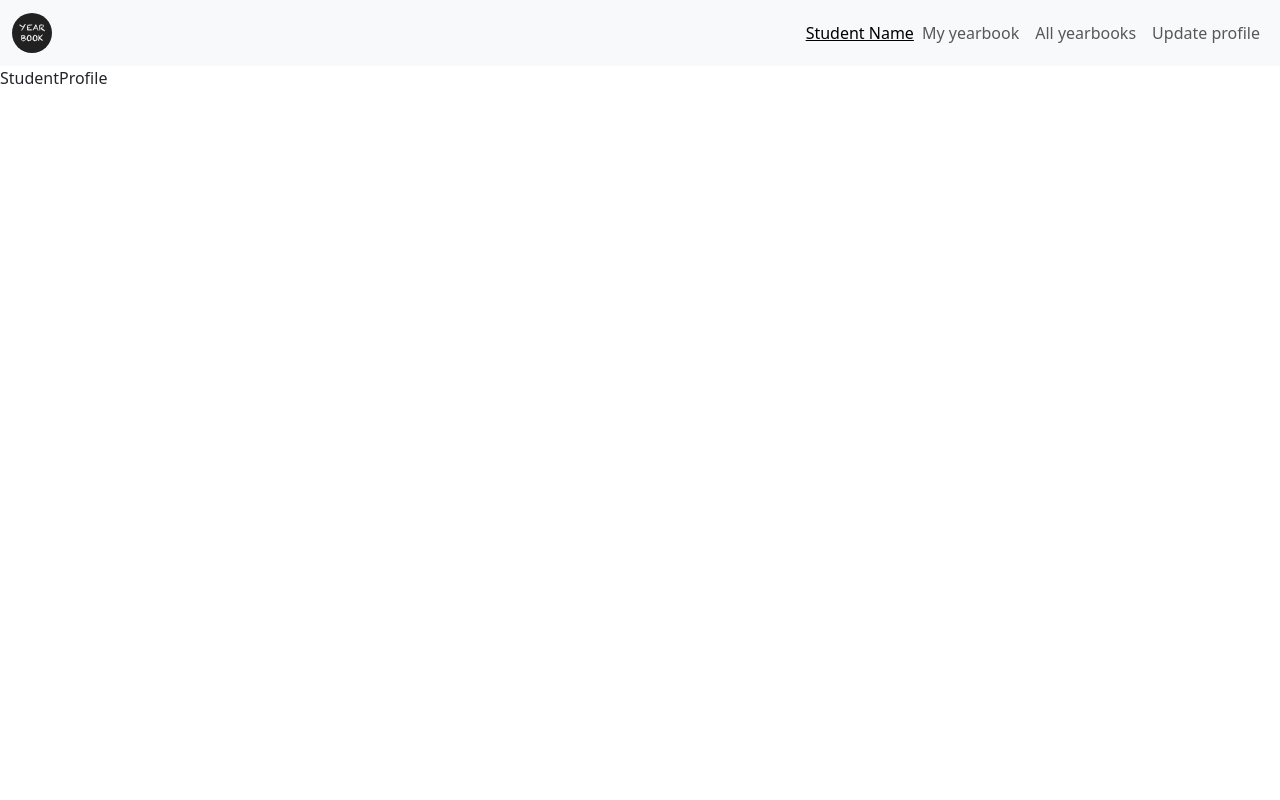
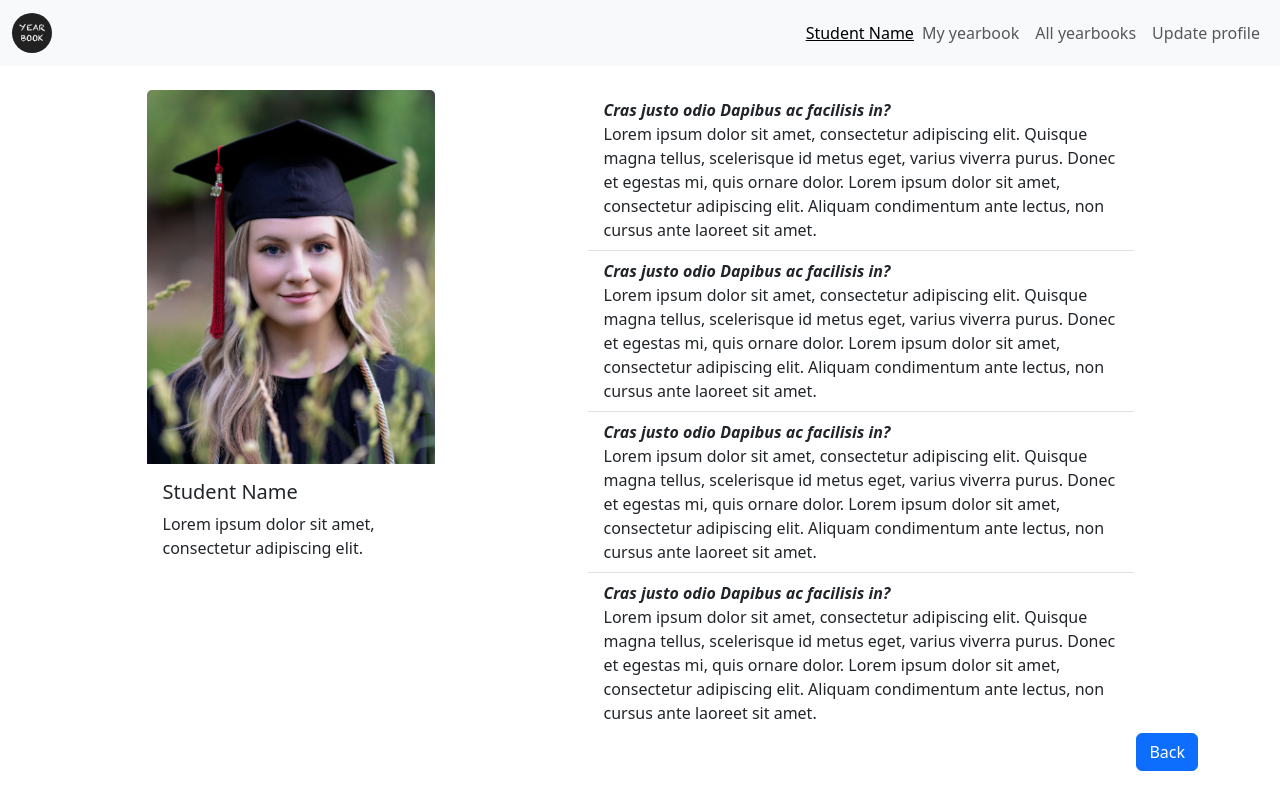
Before and after one commit to wenxpan/digital-yearbook-frontend, a React (Vite) app: page /students/1 in a window 1280 px wide. Built offline with nearby package versions, Linux system fonts and the light colour scheme.

Commit message:
added student profile page

```diff
--- a/src/components/ProfileCard.jsx
+++ b/src/components/ProfileCard.jsx
@@ -15,7 +15,7 @@ const ProfileCard = ({
   return (
     <Container
       className="my-2"
-      onClick={() => nav(`students/${1}`)}
+      onClick={() => nav(`/students/${1}`)}
       style={{ cursor: "pointer" }}
     >
       <Row>
--- a/src/pages/Classes.jsx
+++ b/src/pages/Classes.jsx
@@ -11,7 +11,7 @@ const Classes = () => {
   const nav = useNavigate()
   const classes = [1, 2, 3, 4, 5]
   return (
-    <Container fluid="md" className="text-md-center">
+    <Container fluid="md" className="text-md-center mt-4">
       <Row>
         <Col>
           <h1>School Name</h1>
--- a/src/pages/StudentProfile.jsx
+++ b/src/pages/StudentProfile.jsx
@@ -1,7 +1,65 @@
 import React from "react"
+import Button from "react-bootstrap/Button"
+import Card from "react-bootstrap/Card"
+import Row from "react-bootstrap/Row"
+import Col from "react-bootstrap/Col"
+import Container from "react-bootstrap/Container"
+import ListGroup from "react-bootstrap/ListGroup"
+import { useNavigate } from "react-router-dom"
 
-const StudentProfile = () => {
-  return <div>StudentProfile</div>
+const StudentProfile = ({
+  img = "/src/assets/profile-placeholder.jpg",
+  name = "Name",
+  quote = "Lorem ipsum dolor sit amet, consectetur adipiscing elit."
+}) => {
+  const nav = useNavigate()
+  const sampleQuestionEl = (
+    <>
+      <strong>
+        <em>Cras justo odio Dapibus ac facilisis in?</em>
+      </strong>
+      <br />
+      Lorem ipsum dolor sit amet, consectetur adipiscing elit. Quisque magna
+      tellus, scelerisque id metus eget, varius viverra purus. Donec et egestas
+      mi, quis ornare dolor. Lorem ipsum dolor sit amet, consectetur adipiscing
+      elit. Aliquam condimentum ante lectus, non cursus ante laoreet sit amet.
+    </>
+  )
+  return (
+    <>
+      <Container fluid="md" className="mt-4">
+        <Row lg={2} className="justify-content-around">
+          <Col lg="auto">
+            <Card className="border-0" style={{ width: "18rem" }}>
+              <Card.Img variant="top" src={img} />
+              <Card.Body>
+                <Card.Title>Student Name</Card.Title>
+                <Card.Text>
+                  Lorem ipsum dolor sit amet, consectetur adipiscing elit.
+                </Card.Text>
+              </Card.Body>
+            </Card>
+          </Col>
+          <Col className="align-self-center">
+            <Card className="border-0">
+              <ListGroup variant="flush">
+                <ListGroup.Item>{sampleQuestionEl}</ListGroup.Item>
+                <ListGroup.Item>{sampleQuestionEl}</ListGroup.Item>
+                <ListGroup.Item>{sampleQuestionEl}</ListGroup.Item>
+                <ListGroup.Item>{sampleQuestionEl}</ListGroup.Item>
+              </ListGroup>
+            </Card>
+          </Col>
+        </Row>
+        <Row>
+          <Col />
+          <Col md="auto">
+            <Button onClick={() => nav(`/classes/${1}`)}>Back</Button>
+          </Col>
+        </Row>
+      </Container>
+    </>
+  )
 }
 
 export default StudentProfile
--- a/src/pages/Yearbook.jsx
+++ b/src/pages/Yearbook.jsx
@@ -11,7 +11,7 @@ const Yearbook = () => {
   const students = [1, 2, 3, 4, 5, 6, 7, 8, 9, 10]
 
   return (
-    <Container fluid="md" className="text-md-center">
+    <Container fluid="md" className="text-md-center mt-4">
       <Row>
         <Col>
           <h1>Year</h1>
```
